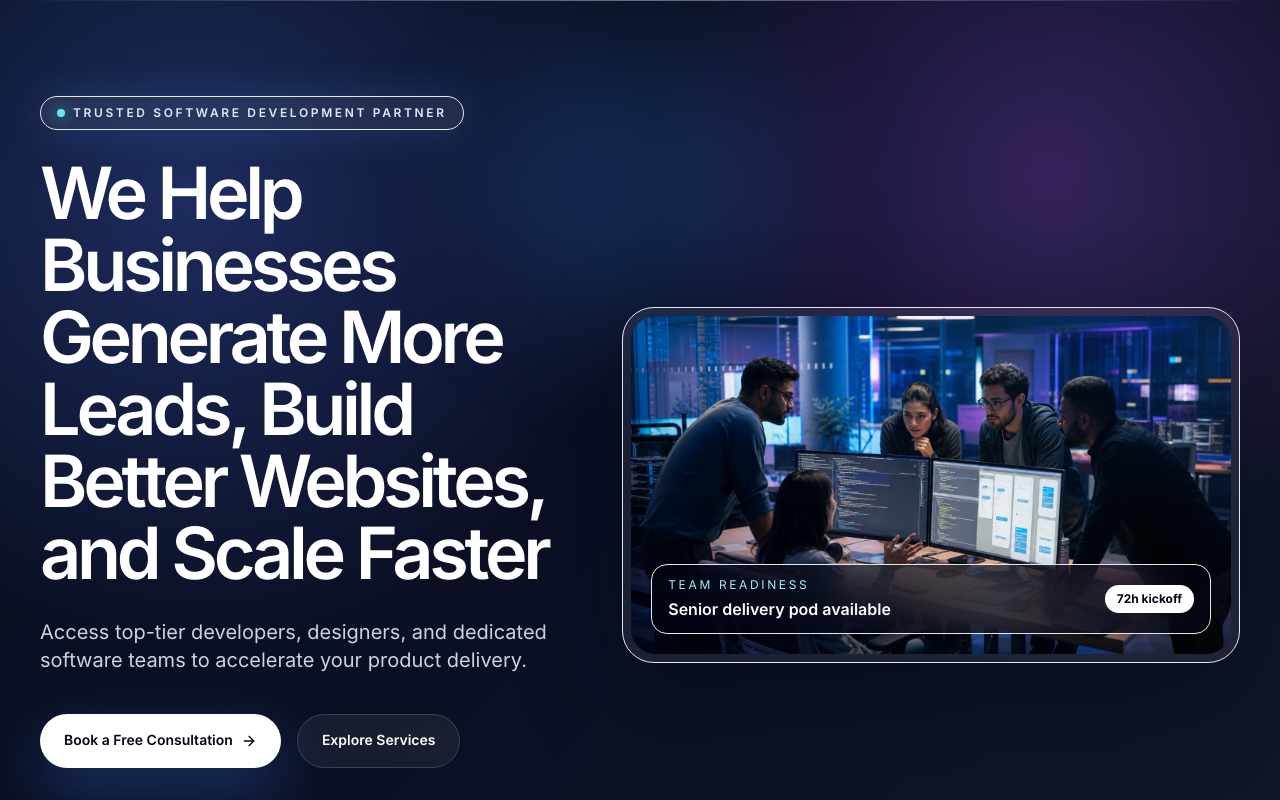
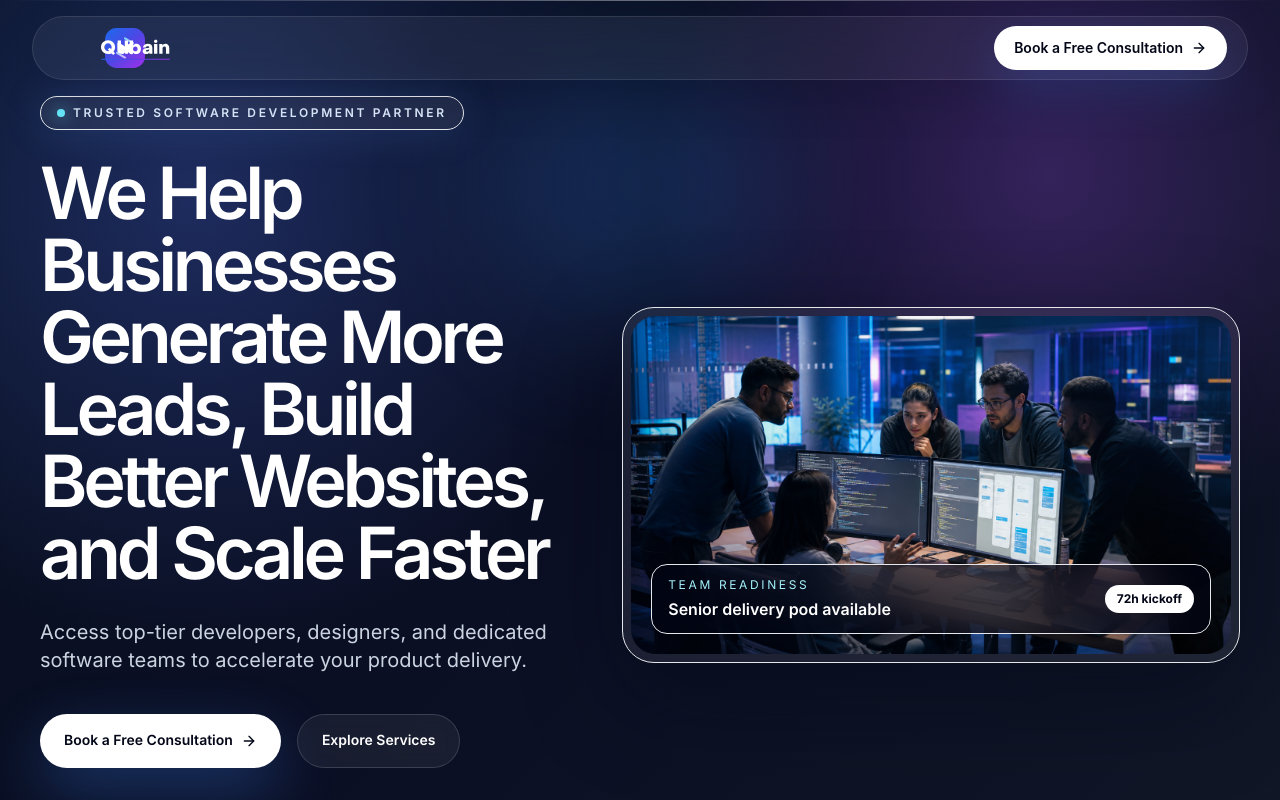
Before and after one commit to Usama23156/outsourcing-company, a React (Vite) app: page / in a window 1280 px wide. Shown: the top 800 px of the page. Built offline with nearby package versions, Linux system fonts and the light colour scheme.

Commit message:
Add conversion-focused navbar
Co-authored-by: Usama Elkady <usamaelkady25@gmail.com>

```diff
--- a/src/App.tsx
+++ b/src/App.tsx
@@ -1,11 +1,13 @@
 import { ContactSection } from "@/components/ContactSection";
 import { HeroSection } from "@/components/HeroSection";
+import { Navbar } from "@/components/Navbar";
 import { ServicesSection } from "@/components/ServicesSection";
 import { WhyChooseUsSection } from "@/components/WhyChooseUsSection";
 
 function App() {
   return (
     <>
+      <Navbar />
       <HeroSection />
       <ServicesSection />
       <WhyChooseUsSection />
--- /dev/null
+++ b/src/components/Logo.tsx
@@ -0,0 +1,116 @@
+type LogoProps = {
+  className?: string;
+};
+
+export function LogoIcon({ className }: LogoProps) {
+  return (
+    <svg
+      className={className}
+      viewBox="0 0 48 48"
+      fill="none"
+      xmlns="http://www.w3.org/2000/svg"
+      aria-hidden="true"
+    >
+      <rect width="48" height="48" rx="14" fill="url(#logo-icon-bg)" />
+      <path
+        d="M15 30.5V18.4C15 17.6 15.9 17.1 16.58 17.53L23.6 21.97C23.84 22.12 24.16 22.12 24.4 21.97L31.42 17.53C32.1 17.1 33 17.6 33 18.4V30.5C33 31.33 32.08 31.83 31.39 31.37L24.42 26.72C24.17 26.55 23.83 26.55 23.58 26.72L16.61 31.37C15.92 31.83 15 31.33 15 30.5Z"
+        fill="white"
+      />
+      <path
+        d="M24 12.5L33.6 18.25M24 35.5L14.4 29.75"
+        stroke="url(#logo-icon-line)"
+        strokeWidth="2.4"
+        strokeLinecap="round"
+      />
+      <defs>
+        <linearGradient
+          id="logo-icon-bg"
+          x1="6"
+          y1="4"
+          x2="44"
+          y2="45"
+          gradientUnits="userSpaceOnUse"
+        >
+          <stop stopColor="#2563EB" />
+          <stop offset="0.48" stopColor="#4F46E5" />
+          <stop offset="1" stopColor="#9333EA" />
+        </linearGradient>
+        <linearGradient
+          id="logo-icon-line"
+          x1="14.4"
+          y1="12.5"
+          x2="33.6"
+          y2="35.5"
+          gradientUnits="userSpaceOnUse"
+        >
+          <stop stopColor="#67E8F9" />
+          <stop offset="1" stopColor="#F0ABFC" />
+        </linearGradient>
+      </defs>
+    </svg>
+  );
+}
+
+export function LogoFull({ className }: LogoProps) {
+  return (
+    <svg
+      className={className}
+      viewBox="0 0 172 48"
+      fill="none"
+      xmlns="http://www.w3.org/2000/svg"
+      role="img"
+      aria-labelledby="logo-title"
+    >
+      <title id="logo-title">Qubain</title>
+      <LogoIcon className="h-12 w-12" />
+      <path
+        d="M65.66 31.34C60.8 31.34 57.18 27.72 57.18 22.94C57.18 18.16 60.8 14.56 65.66 14.56C70.52 14.56 74.14 18.16 74.14 22.94C74.14 25.08 73.42 26.98 72.2 28.42L74.08 30.32L71.82 32.5L69.9 30.56C68.66 31.06 67.24 31.34 65.66 31.34ZM65.66 27.8C66.18 27.8 66.68 27.74 67.14 27.6L65.34 25.78L67.58 23.58L69.38 25.38C69.78 24.68 69.98 23.86 69.98 22.94C69.98 20.22 68.2 18.18 65.66 18.18C63.12 18.18 61.34 20.22 61.34 22.94C61.34 25.76 63.12 27.8 65.66 27.8Z"
+        fill="currentColor"
+      />
+      <path
+        d="M82.91 31.24C79.45 31.24 77.23 29.16 77.23 25.54V14.9H81.17V25.24C81.17 26.88 81.91 27.76 83.35 27.76C84.79 27.76 85.73 26.8 85.73 25.04V14.9H89.69V31H85.91V29.08C85.27 30.42 84.17 31.24 82.91 31.24Z"
+        fill="currentColor"
+      />
+      <path
+        d="M99.57 31.34C97.81 31.34 96.43 30.62 95.55 29.36V31H91.77V14.9H95.73V20.74C96.61 19.56 97.91 18.9 99.57 18.9C102.79 18.9 105.11 21.48 105.11 25.12C105.11 28.76 102.79 31.34 99.57 31.34ZM98.39 27.9C100.03 27.9 101.15 26.78 101.15 25.12C101.15 23.46 100.03 22.34 98.39 22.34C96.75 22.34 95.63 23.46 95.63 25.12C95.63 26.78 96.75 27.9 98.39 27.9Z"
+        fill="currentColor"
+      />
+      <path
+        d="M111.3 31.28C108.84 31.28 107.16 29.88 107.16 27.78C107.16 25.42 109.08 24.18 112.66 23.86L115.06 23.66V23.42C115.06 22.5 114.44 21.96 113.28 21.96C112.1 21.96 111.3 22.52 111.12 23.42H107.52C107.86 20.68 110.18 18.9 113.48 18.9C116.88 18.9 118.84 20.74 118.84 23.72V31H115.2V29.34C114.42 30.6 113.06 31.28 111.3 31.28ZM112.68 28.32C114.04 28.32 115.08 27.46 115.08 26.2V25.86L113.3 26.02C111.82 26.16 111.1 26.62 111.1 27.34C111.1 27.98 111.7 28.32 112.68 28.32Z"
+        fill="currentColor"
+      />
+      <path
+        d="M120.86 31V19.24H124.82V31H120.86ZM122.84 17.9C121.64 17.9 120.78 17.1 120.78 15.98C120.78 14.86 121.64 14.06 122.84 14.06C124.04 14.06 124.9 14.86 124.9 15.98C124.9 17.1 124.04 17.9 122.84 17.9Z"
+        fill="currentColor"
+      />
+      <path
+        d="M127.1 31V19.24H130.88V21.16C131.58 19.78 132.86 18.9 134.56 18.9C137.28 18.9 139.12 20.9 139.12 23.92V31H135.16V24.48C135.16 23.12 134.42 22.34 133.22 22.34C131.9 22.34 131.06 23.28 131.06 24.76V31H127.1Z"
+        fill="currentColor"
+      />
+      <path
+        d="M58.2 37.5H139.1"
+        stroke="url(#logo-full-line)"
+        strokeWidth="1.4"
+        strokeLinecap="round"
+      />
+      <defs>
+        <linearGradient
+          id="logo-full-line"
+          x1="58.2"
+          y1="37.5"
+          x2="139.1"
+          y2="37.5"
+          gradientUnits="userSpaceOnUse"
+        >
+          <stop stopColor="#2563EB" />
+          <stop offset="0.5" stopColor="#4F46E5" />
+          <stop offset="1" stopColor="#9333EA" />
+        </linearGradient>
+      </defs>
+    </svg>
+  );
+}
+
+export function Logo({ className }: LogoProps) {
+  return <LogoFull className={className} />;
+}
--- /dev/null
+++ b/src/components/Navbar.tsx
@@ -0,0 +1,46 @@
+import { useState } from "react";
+import { ArrowRight } from "lucide-react";
+import { motion, useMotionValueEvent, useScroll } from "framer-motion";
+
+import { Logo } from "@/components/Logo";
+
+export function Navbar() {
+  const { scrollY } = useScroll();
+  const [isScrolled, setIsScrolled] = useState(false);
+
+  useMotionValueEvent(scrollY, "change", (latest) => {
+    setIsScrolled(latest > 12);
+  });
+
+  return (
+    <motion.header
+      initial={{ opacity: 0, y: -18 }}
+      animate={{ opacity: 1, y: 0 }}
+      transition={{ duration: 0.65, ease: [0.22, 1, 0.36, 1] }}
+      className="fixed inset-x-0 top-0 z-50 px-4 pt-4 sm:px-6 lg:px-8"
+    >
+      <div
+        className={`mx-auto flex h-16 max-w-7xl items-center justify-between rounded-full border px-4 transition-all duration-300 sm:px-5 ${
+          isScrolled
+            ? "border-white/16 bg-slate-950/72 shadow-[0_20px_70px_rgba(2,6,23,0.28)] backdrop-blur-2xl"
+            : "border-white/10 bg-white/[0.055] shadow-[0_14px_50px_rgba(2,6,23,0.12)] backdrop-blur-xl"
+        }`}
+      >
+        <div className="flex items-center">
+          <Logo className="h-10 w-[144px] text-white" />
+        </div>
+
+        <motion.button
+          type="button"
+          whileHover={{ y: -1 }}
+          whileTap={{ y: 0 }}
+          className="group inline-flex items-center justify-center gap-2 rounded-full bg-white px-4 py-3 text-xs font-semibold text-slate-950 shadow-[0_18px_50px_rgba(59,130,246,0.22)] transition duration-300 hover:bg-blue-50 focus:outline-none focus:ring-2 focus:ring-cyan-300 focus:ring-offset-2 focus:ring-offset-slate-950 sm:px-5 sm:text-sm"
+        >
+          <span className="hidden sm:inline">Book a Free Consultation</span>
+          <span className="sm:hidden">Book Consultation</span>
+          <ArrowRight className="h-4 w-4 transition duration-300 group-hover:translate-x-0.5" />
+        </motion.button>
+      </div>
+    </motion.header>
+  );
+}
```
